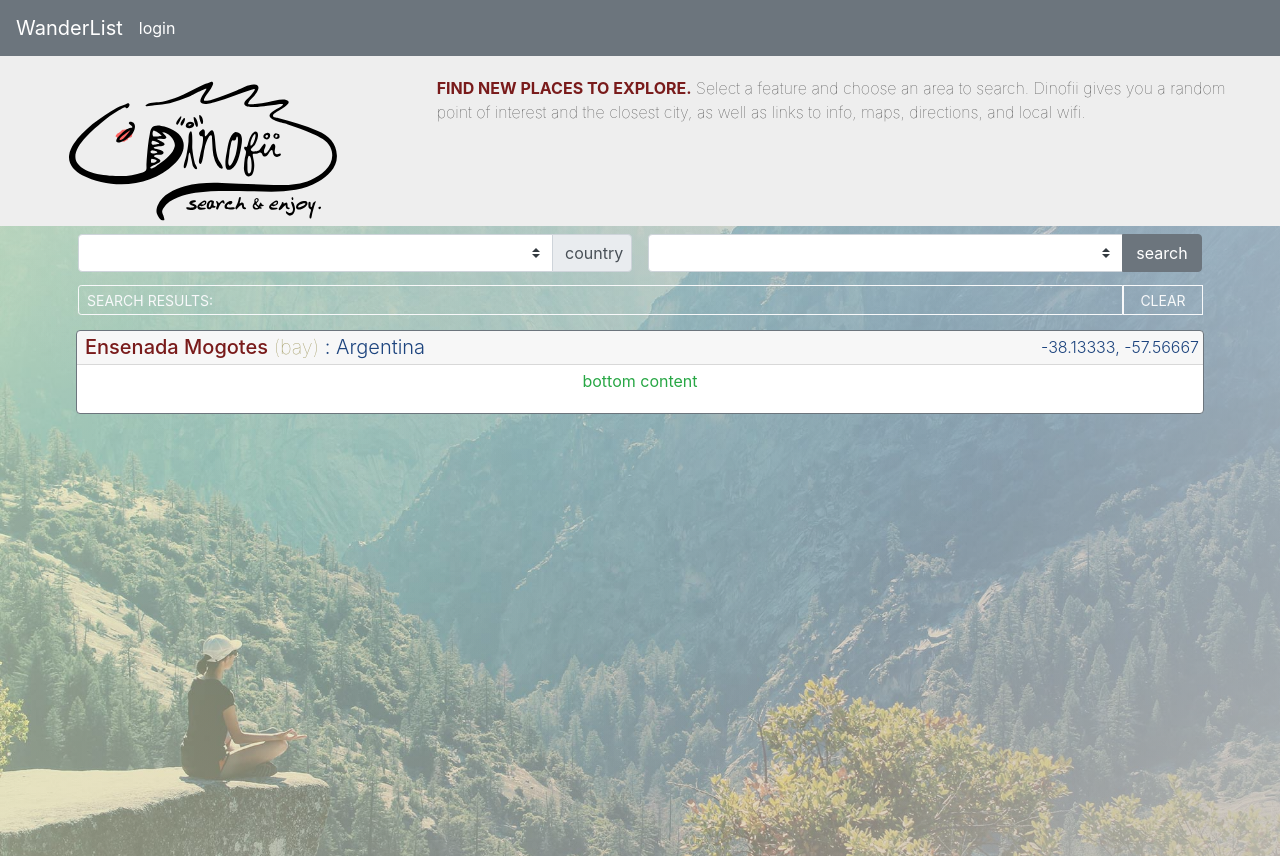
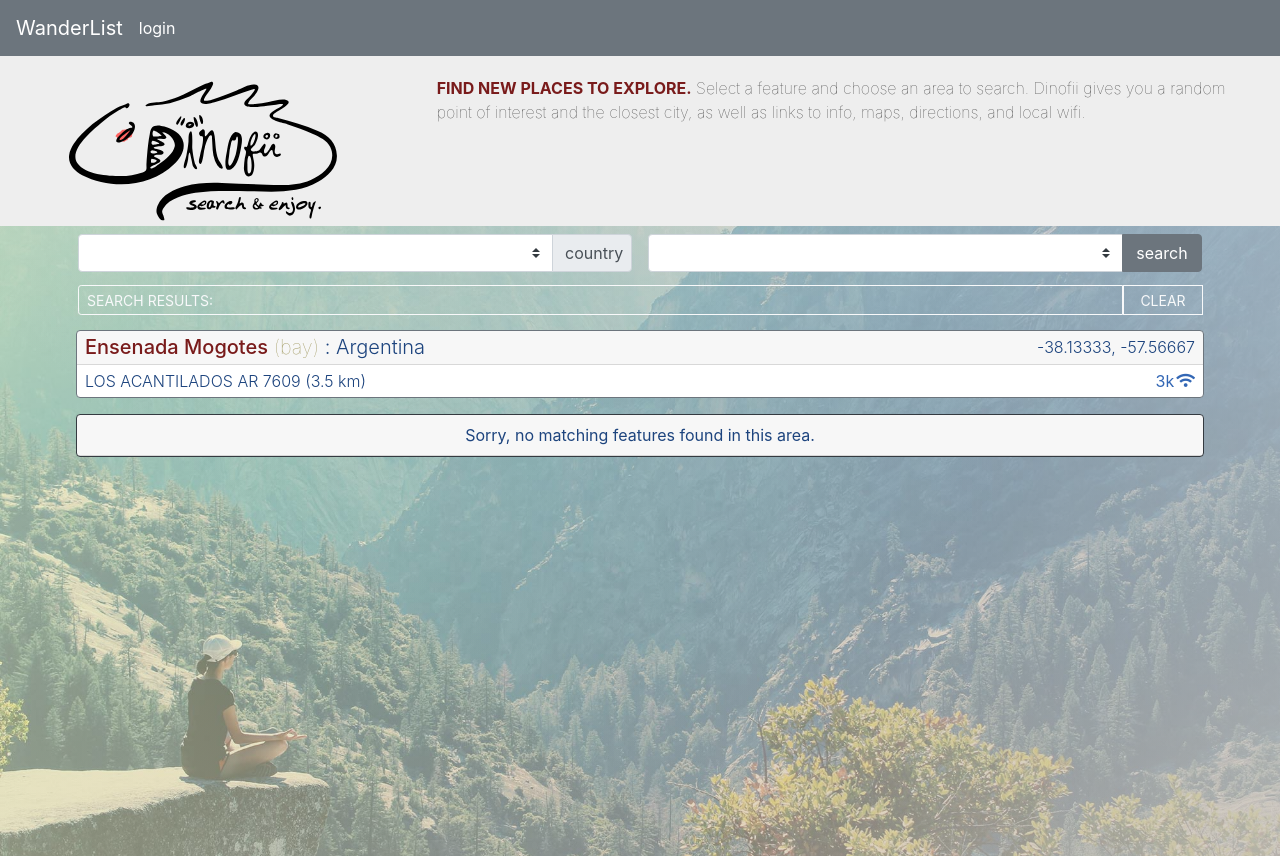
Before and after one commit to LandrumTrev/wanderlist, a React (Create React App) app in the folder client/: page / in a window 1280 px wide. Built offline with nearby package versions, Linux system fonts and the light colour scheme.

Commit message:
search cards styling

```diff
--- a/client/public/index.html
+++ b/client/public/index.html
@@ -6,6 +6,14 @@
     <meta name="theme-color" content="#000000" />
     <link rel="manifest" href="%PUBLIC_URL%/manifest.json" />
     <link rel="shortcut icon" href="%PUBLIC_URL%/favicon.ico" />
+
+    <!-- Font Awesome -->
+    <link
+      rel="stylesheet"
+      href="https://use.fontawesome.com/releases/v5.6.3/css/all.css"
+      integrity="sha384-UHRtZLI+pbxtHCWp1t77Bi1L4ZtiqrqD80Kn4Z8NTSRyMA2Fd33n5dQ8lWUE00s/"
+      crossorigin="anonymous"
+    />
 
     <!-- Bootstrap CSS -->
     <link
@@ -44,6 +52,5 @@
 
     <!-- Materialize JS -->
     <!-- <script src="https://cdnjs.cloudflare.com/ajax/libs/materialize/1.0.0/js/materialize.min.js"></script> -->
-
   </body>
 </html>
--- a/client/src/components/Cards/index.js
+++ b/client/src/components/Cards/index.js
@@ -27,25 +27,31 @@ export function ResultCard({ children }) {
         <div className="card-header text-primary text-left p-1">
           {/* FEATURE NAME (FEATURE TYPE) : COUNTRY */}
           <h5 className="pl-1" style={{ display: "inline" }}>
+            {/* Google search: FEATURE NAME */}
             <a
               href={`https://www.google.com/search?q=Ensenada Mogotes`}
               target="_blank"
+              rel="noopener noreferrer"
               style={{ color: "rgb(121, 27, 27)", fontWeight: 500, textDecoration: "none" }}
             >
               Ensenada Mogotes
               {/* ${card.featureName} */}
             </a>
+            {/* Google search: FEATURE TYPE */}
             <a
               href={`https://www.google.com/search?q=bay`}
               target="_blank"
+              rel="noopener noreferrer"
               style={{ color: "rgb(162, 155, 99)", fontWeight: 100, textDecoration: "none" }}
             >
               &nbsp;(bay)&nbsp;
               {/* ${card.featureType} */}
             </a>
+            {/* Google search: COUNTRY */}
             <a
               href={`https://www.google.com/search?q=Argentina`}
               target="_blank"
+              rel="noopener noreferrer"
               style={{ color: "rgb(29, 68, 126)", fontWeight: 300, textDecoration: "none" }}
             >
               :&nbsp;Argentina
@@ -53,19 +59,55 @@ export function ResultCard({ children }) {
             </a>
           </h5>
           {/* LONGITUDE AND LATITUDE */}
-          <span className="font-weight-light" style={{ display: "inline", float: "right" }}>
+          <span className="font-weight-light pr-1" style={{ display: "inline", float: "right" }}>
+            {/* GoogleMaps feature location */}
             <a
               href={`https://www.google.com/maps/@-38.13333,-57.56667,15z`}
               target="_blank"
+              rel="noopener noreferrer"
               style={{ color: "rgb(29, 68, 126)" }}
             >
-            -38.13333, -57.56667
+              -38.13333, -57.56667
               {/* ${card.featureLatitude}, ${card.featureLongitude} */}
             </a>
           </span>
         </div>
-        <div className="card-body text-success p-1">
-          <p>bottom content</p>
+        {/* CARD BOTTOM SECTION */}
+        <div className="card-body p-1 pl-2 text-left">
+          {/* NEARPLACENAME COUNTRYCODE POSTALCODE (DISTANCE km) */}
+          <span className="font-weight-light">
+            {/* GoogleMaps directions from nearest city to feature */}
+            <a
+              href={`https://www.google.com/maps/dir/?api=1&origin=-38.1167,-57.6&destination=-38.13333,-57.56667`}
+              target="_blank"
+              rel="noopener noreferrer"
+              style={{ color: "rgb(29, 68, 126)" }}
+            >
+              LOS ACANTILADOS&nbsp;
+              {/* ${card.nearPlaceName}  */}
+              AR&nbsp;
+              {/* ${card.nearPlaceCountryCode}   */}
+              7609&nbsp;
+              {/* ${card.nearPlacePostalCode}   */}
+              (3.5 km)
+              {/* (${card.nearPlaceDistance} km) */}
+            </a>
+          </span>
+          {/* Wigle WIFI MAP */}
+          <a
+            href={`https://wigle.net/map?maplat=-38.13333&maplon=-57.56666999999999&mapzoom=12&coloring=density`}
+            target="_blank"
+            rel="noopener noreferrer"
+          >
+            <i
+              className="float-right fas fa-wifi"
+              style={{ fontSize: "15px", marginLeft: 2, marginRight: 4, paddingTop: 4, color: "rgb(51, 103, 181)" }}
+            />
+            <span className="float-right" style={{ color: "rgb(51, 103, 181)" }}>
+              3k
+              {/* ${card.nearPlaceWifi} */}
+            </span>
+          </a>
         </div>
       </div>
     </>
@@ -78,11 +120,12 @@ export function ResultCard({ children }) {
 
 export function NoResultCard({ children }) {
   return (
-    <div
-    // style={{ height: 300, clear: "both", paddingTop: 120, textAlign: "center" }}
-    // className="jumbotron"
-    >
-      {children}
+    <div className="card border-dark mb-3">
+      <div className="card-header p-2">
+        <p className="mb-0" style={{ color: "rgb(29, 68, 126)" }}>
+          Sorry, no matching features found in this area.
+        </p>
+      </div>
     </div>
   );
 }
--- a/client/src/pages/Home.js
+++ b/client/src/pages/Home.js
@@ -169,6 +169,7 @@ class Home extends Component {
           {/* ResultCards list */}
           <CardsContainer fluid>
             <ResultCard />
+            <NoResultCard />
           </CardsContainer>
 
           {/* Row returns a Bootstrap "row" */}
```
Also changed, not shown: client/src/components/Cards/ResultCard.html (+19 -7 lines).
